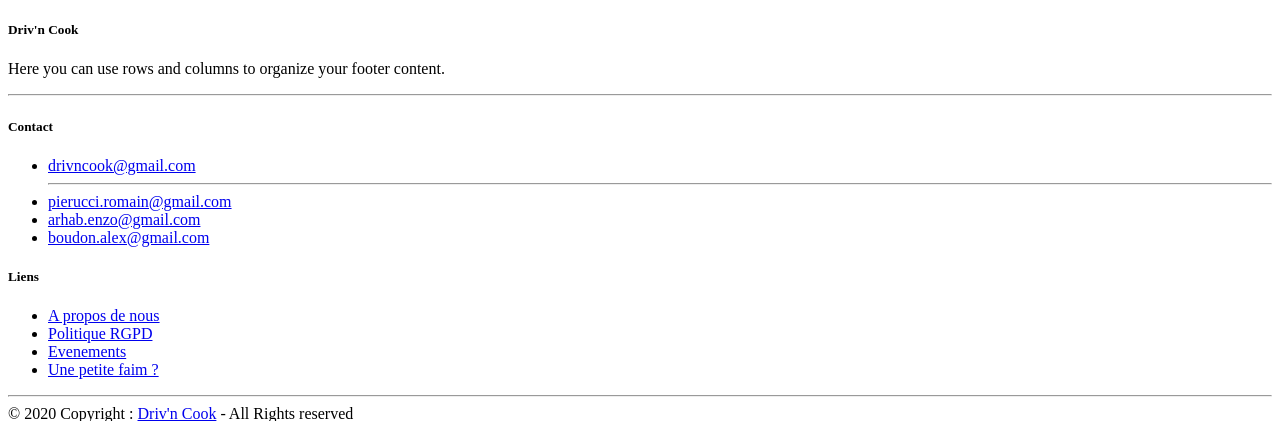
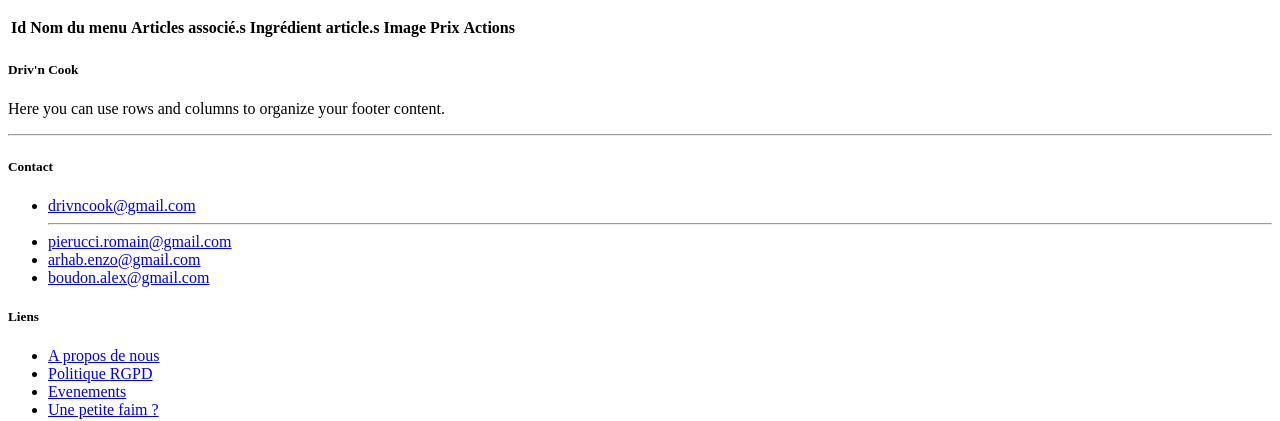
Before and after one commit to 0ENZO/PA_2A2, a Symfony app: template drivncook/templates/hungry/menu_showcase.html.twig in a window 1280 px wide. Shown: the part 132-553 px from the top of the page. Run offline with Twig, Linux system fonts and the light colour scheme; the template is opened without the code that fills it, so the values that code supplies are empty; some libraries are stand-ins or nearby versions.

Commit message:
Preparation before coding the customer order

```diff
--- a/drivncook/src/Controller/FranchiseMenuController.php
+++ b/drivncook/src/Controller/FranchiseMenuController.php
@@ -21,7 +21,7 @@
     /**
      * @Route("/{id}", name="franchise_menu")
      */
-    public function index($id, Request $request, IdentificationService $identificationService)
+    public function index($id, Request $request, IdentificationService $identificationService, FranchiseMenuService $franchiseMenuService)
     {
         if (!$identificationService->isTheRightFranchise($id)) {
             $this->addFlash("danger", "Erreur d'authentification détectée.");
--- a/drivncook/src/Service/FranchiseMenuService.php
+++ b/drivncook/src/Service/FranchiseMenuService.php
@@ -44,8 +44,11 @@
         if ($franchise->getIsActivated() != 0 )
             return true;
         else
-            false;
+            return false;
     }
+
+
+    // TODO hasCurrentBreakdown (T2 ou T3)
 
 
     /**
@@ -100,6 +103,7 @@
         foreach ($menus as $menu) {
             $this->manager->remove($menu);
         }
+        $franchise->setIsActivated(0);
         $this->manager->flush();
 
         return true;
--- a/drivncook/templates/franchise_menu/index.html.twig
+++ b/drivncook/templates/franchise_menu/index.html.twig
@@ -79,7 +79,7 @@
                     </td>
                     <td></td>
                     <td>
-                        {# TODO : Faire les opérations de suppresion et d'édition TOUT en empechant d'agir sur les isLocked == 1 #}
+                        {# TODO : Faire les opérations de suppresion et d'édition TOUT en empechant d'agir sur menu les isLocked == 1 #}
                         <a class="btn btn-primary" href="#">CRUD</a>
                         <a class="btn btn-danger" href="#">CRUD</a>
                     </td>
--- a/drivncook/templates/hungry/menu_showcase.html.twig
+++ b/drivncook/templates/hungry/menu_showcase.html.twig
@@ -4,8 +4,53 @@
 
 {% block body %}
 
-    {% if franchise %}
-    {{ dump(franchise) }}
-    {% endif %}
+    {{ dump(menus) }}
+
+
+    <div class="container-fluid">
+
+        <table class="table table-striped mt-5">
+            <thead>
+            <tr>
+                <th scope="col">Id</th>
+                <th scope="col">Nom du menu</th>
+                <th scope="col">Articles associé.s</th>
+                <th scope="col">Ingrédient article.s</th>
+                <th scope="col">Image</th>
+                <th scope="col">Prix</th> {#On affiche directement le prix TTC aux clients#}
+                <th scope="col">Actions</th>
+            </tr>
+            </thead>
+            <tbody>
+            {% for menu in menus %}
+                <tr>
+                    <th scope="row">{{ menu.id }}</th>
+                    <td>{{ menu.name }}</td>
+                    <td>
+                        {% for content in menu.article %}
+                            {{ content }}
+                        {% endfor %}
+                    </td>
+                    <td>
+                        {% for content in menu.article %}
+                            <ul>
+                                {% for recipe in content.recipes %}
+                                    <li>{{ recipe }}</li>
+                                {% endfor %}
+                            </ul>
+                        {% endfor %}
+                    </td>
+                    <td></td>
+                    <td>{{ menu.price + menu.vat }} €</td>
+                    <td>
+                        <a href="#" class="btn btn-success">Ajouter au panier</a> {# faire en traitement ici à partir de menu en envoyant son id. A toi de jouer enzo !#}
+                    </td>
+                </tr>
+            {% endfor %}
+            </tbody>
+        </table>
+
+
+    </div>
 
 {% endblock %}
```
Also changed, not shown: drivncook/src/Controller/HungryController.php (+15 -3 lines), drivncook/templates/hungry/index.html.twig (+11 -2 lines).
